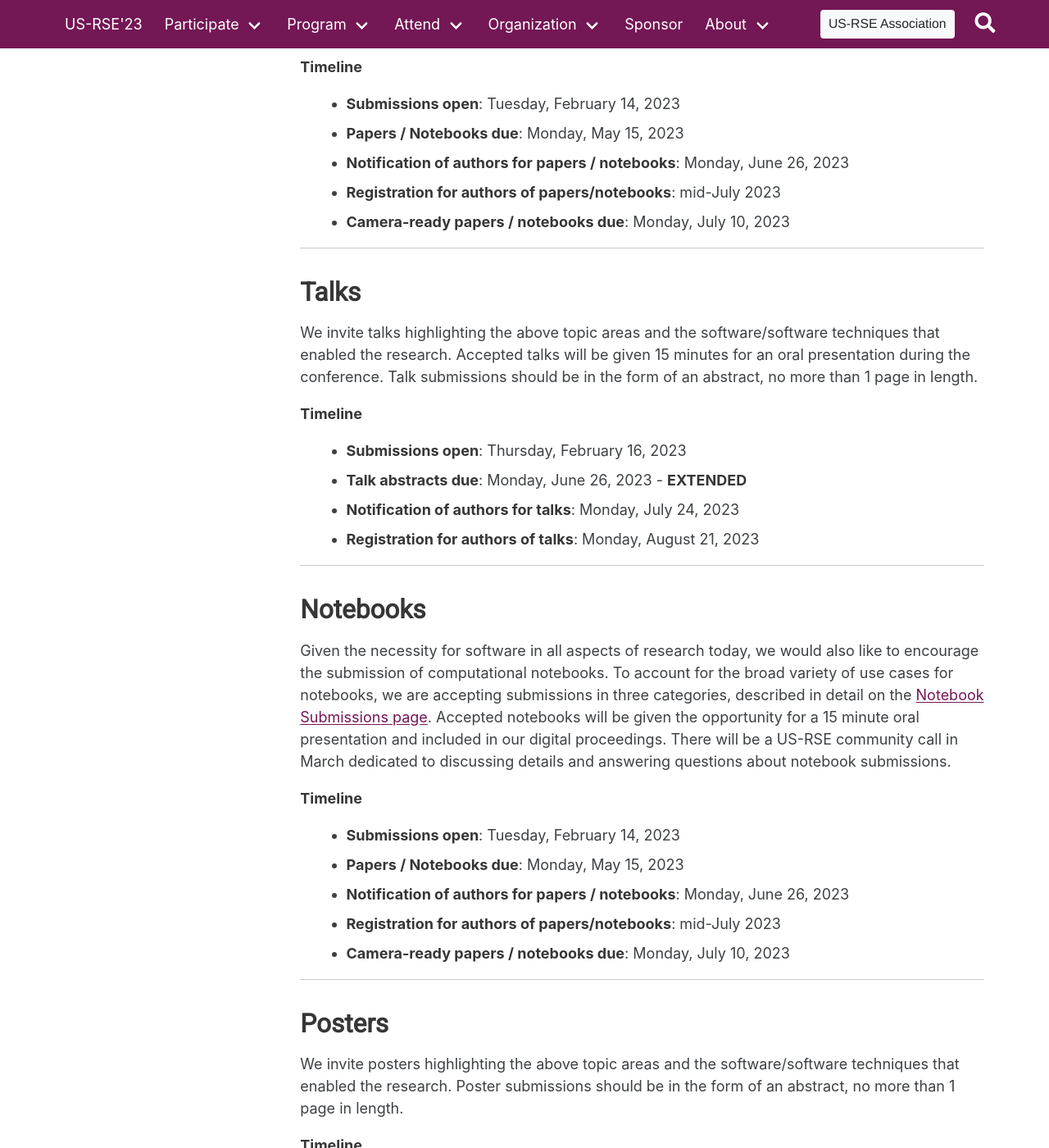
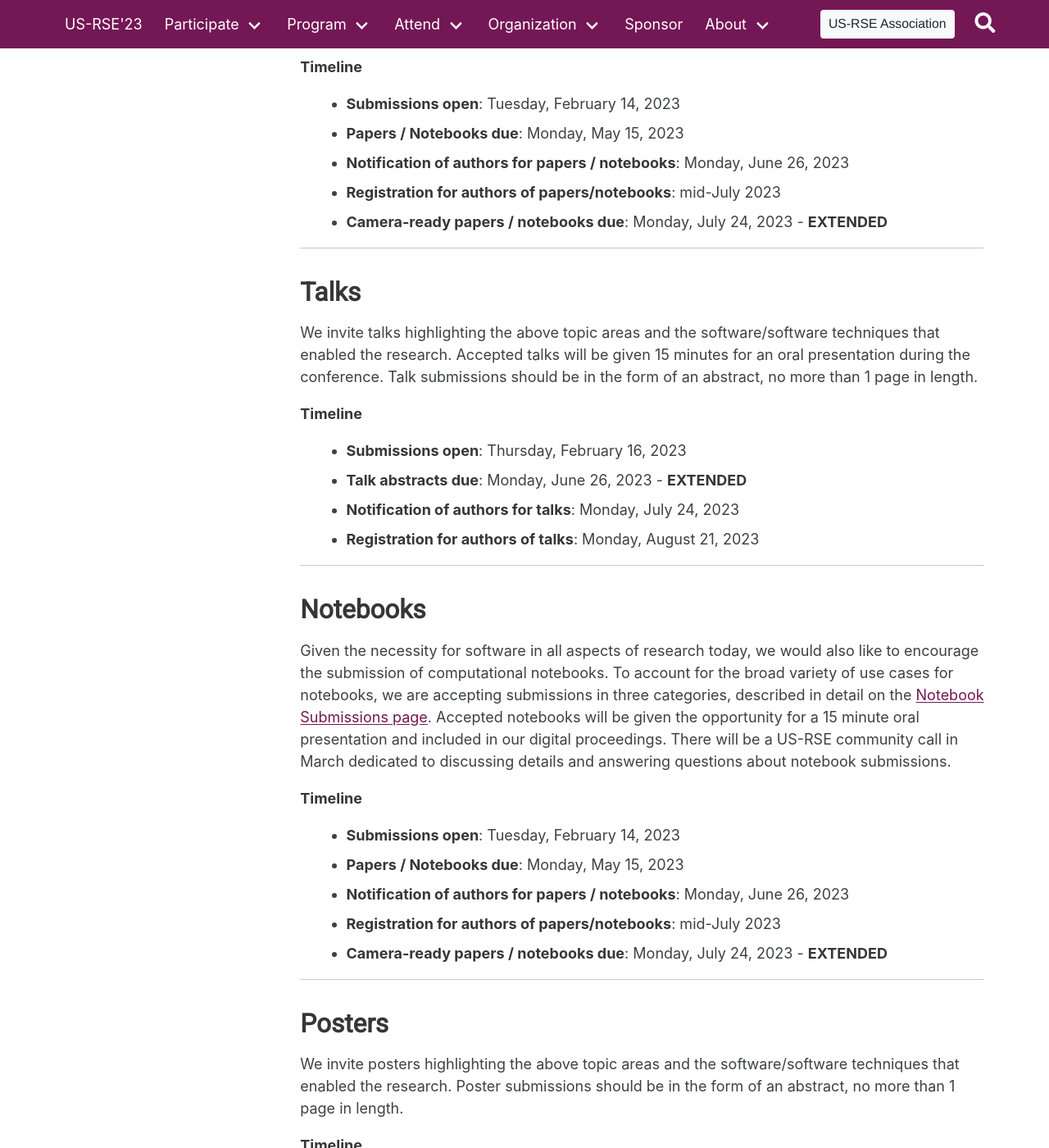
Before and after one commit to USRSE/usrse23, a Jekyll site: the page built from pages/participate/participate.md, in a window 1280 px wide and 1400 px high, scrolled down 1760 px. Shown: the whole window at 82% size. Built offline with Jekyll 4.4.1, drawn with Linux system fonts in a browser that asks for light colours; a style sheet for code colours, icons or effects is not loaded.

Commit message:
Postpone camera-ready due date for papers and notebooks

```diff
--- a/pages/participate/participate.md
+++ b/pages/participate/participate.md
@@ -79,7 +79,7 @@ the scientific community.
 - **Papers / Notebooks due**: Monday, May 15, 2023
 - **Notification of authors for papers / notebooks**: Monday, June 26, 2023
 - **Registration for authors of papers/notebooks**: mid-July 2023
-- **Camera-ready papers / notebooks due**: Monday, July 10, 2023
+- **Camera-ready papers / notebooks due**: Monday, July 24, 2023 - **EXTENDED**
 
 ------
 
@@ -116,7 +116,7 @@ about notebook submissions.
 - **Papers / Notebooks due**: Monday, May 15, 2023
 - **Notification of authors for papers / notebooks**: Monday, June 26, 2023
 - **Registration for authors of papers/notebooks**: mid-July 2023
-- **Camera-ready papers / notebooks due**: Monday, July 10, 2023
+- **Camera-ready papers / notebooks due**: Monday, July 24, 2023 - **EXTENDED**
 
 ------
 
```
Also changed, not shown: pages/about/dates.md (+1 -1 lines).
